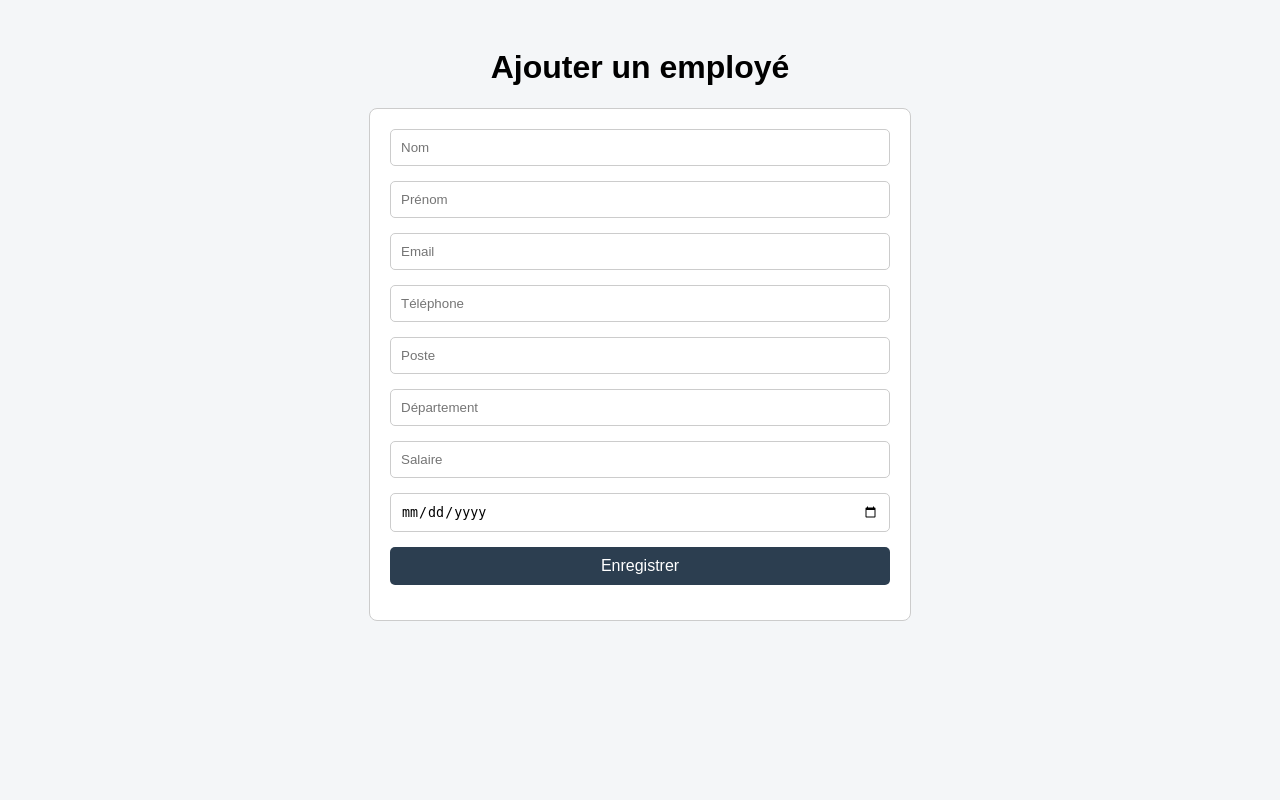
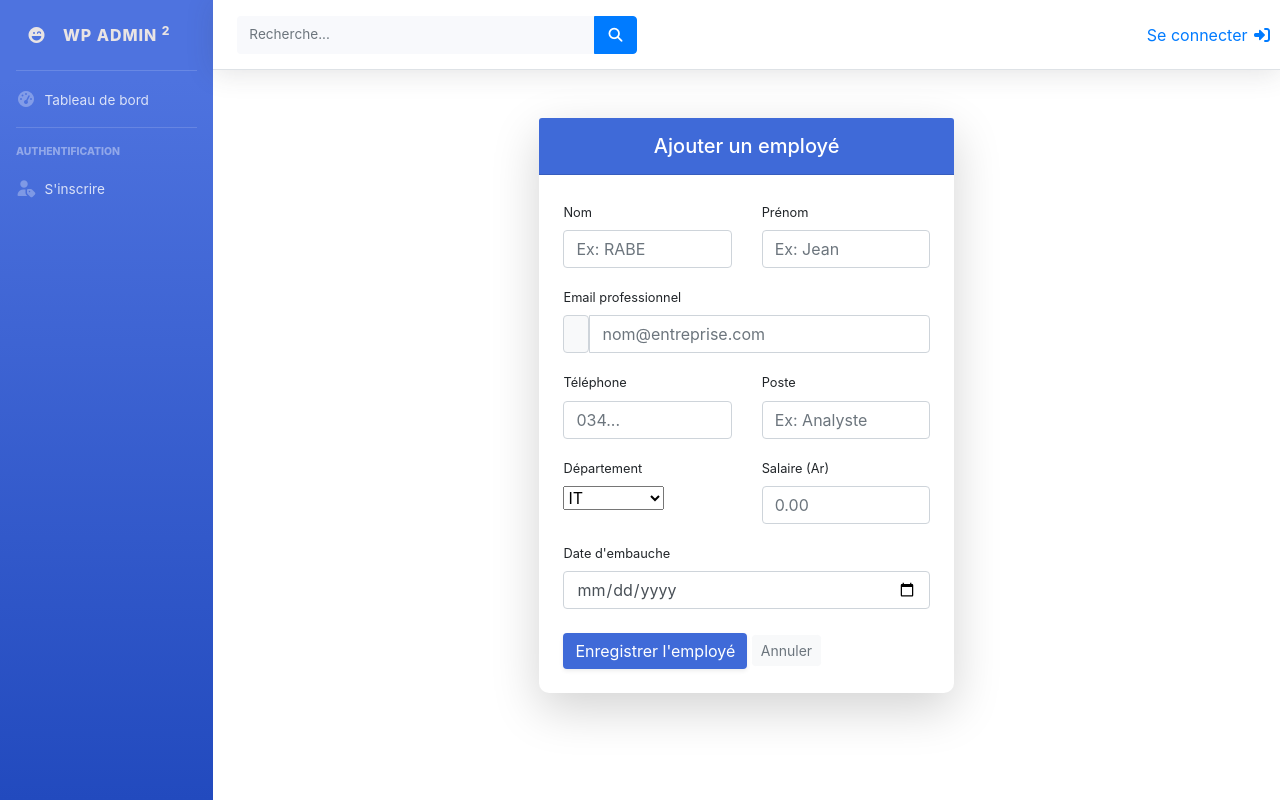
Before and after one commit to Tsiaro-Yohan09/learn_django, a Django app: template projet_django/gestion_employee/templates/create_employee.html in a window 1280 px wide. Run offline with Django 5.2, Linux system fonts and the light colour scheme; the template is opened without the code that fills it, so the values that code supplies are empty; some libraries are stand-ins or nearby versions.

Commit message:
Add gestion_employee at base.html Change font and color of template gestion_employee

```diff
--- a/projet_django/gestion_employee/templates/create_employee.html
+++ b/projet_django/gestion_employee/templates/create_employee.html
@@ -1,90 +1,80 @@
-<!DOCTYPE html>
-<html lang="fr">
-<head>
-    <meta charset="UTF-8">
-    <title>Ajouter Employé</title>
-    <style>
-        body {
-            font-family: Arial, sans-serif;
-            background: #f4f6f8;
-            padding: 20px;
-        }
+{% extends "base.html" %}
+{% block content %}
+<div class="container mt-5">
+    <div class="row justify-content-center">
+        <div class="col-md-6 col-lg-5">
+            <div class="card shadow-lg border-0">
+                <div class="card-header py-3" style="background-color: #3f6ad8;">
+                    <h5 class="text-white mb-0 text-center">
+                        <i class="bi bi-person-plus-fill me-2"></i>Ajouter un employé
+                    </h5>
+                </div>
 
-        h1 {
-            text-align: center;
-        }
+                <div class="card-body p-4">
+                    <form method="POST">
+                        {% csrf_token %}
 
-        /* Formulaire style "tableau" */
-        form {
-            background: white;
-            padding: 20px;
-            max-width: 500px;
-            margin: 0 auto 30px auto;
-            border: 1px solid #ccc;
-            border-radius: 8px;
-        }
+                        <div class="row g-2 mb-3">
+                            <div class="col-md">
+                                <label class="form-label small fw-bold">Nom</label>
+                                <input type="text" name="name" class="form-control" placeholder="Ex: RABE" required>
+                            </div>
+                            <div class="col-md">
+                                <label class="form-label small fw-bold">Prénom</label>
+                                <input type="text" name="first_name" class="form-control" placeholder="Ex: Jean" required>
+                            </div>
+                        </div>
 
-        form input, form button {
-            width: 100%;
-            padding: 10px;
-            margin-bottom: 15px;
-            border: 1px solid #ccc;
-            border-radius: 5px;
-            box-sizing: border-box;
-        }
+                        <div class="mb-3">
+                            <label class="form-label small fw-bold">Email professionnel</label>
+                            <div class="input-group">
+                                <span class="input-group-text bg-light"><i class="bi bi-envelope"></i></span>
+                                <input type="email" name="email" class="form-control" placeholder="nom@entreprise.com" required>
+                            </div>
+                        </div>
 
-        form button {
-            background-color: #2c3e50;
-            color: white;
-            border: none;
-            cursor: pointer;
-            font-size: 16px;
-        }
+                        <div class="row g-2 mb-3">
+                            <div class="col-md">
+                                <label class="form-label small fw-bold">Téléphone</label>
+                                <input type="text" name="phone" class="form-control" placeholder="034..." required>
+                            </div>
+                            <div class="col-md">
+                                <label class="form-label small fw-bold">Poste</label>
+                                <input type="text" name="poste" class="form-control" placeholder="Ex: Analyste" required>
+                            </div>
+                        </div>
 
-        form button:hover {
-            background-color: #34495e;
-        }
+                        <div class="row g-2 mb-3">
+                            <div class="col-md">
+                                <label class="form-label small fw-bold">Département</label>
+                                <select name="departement" class="form-select">
+                                    <option value="IT">IT</option>
+                                    <option value="RH">RH</option>
+                                    <option value="Finance">Finance</option>
+                                    <option value="Logistique">Logistique</option>
+                                </select>
+                            </div>
+                            <div class="col-md">
+                                <label class="form-label small fw-bold">Salaire (Ar)</label>
+                                <input type="number" name="salary" class="form-control" placeholder="0.00" required>
+                            </div>
+                        </div>
 
-        /* Table style */
-        table {
-            width: 100%;
-            border-collapse: collapse;
-            background: white;
-        }
+                        <div class="mb-4">
+                            <label class="form-label small fw-bold">Date d'embauche</label>
+                            <input type="date" name="date_embauche" class="form-control" required>
+                        </div>
 
-        th, td {
-            border: 1px solid #ccc;
-            padding: 10px;
-            text-align: center;
-        }
-
-        th {
-            background: #2c3e50;
-            color: white;
-        }
-
-        tr:nth-child(even) {
-            background: #f2f2f2;
-        }
-
-    </style>
-</head>
-<body>
-
-<h1>Ajouter un employé</h1>
-
-<form method="post">
-    {% csrf_token %}
-    <input type="text" name="name" placeholder="Nom" required>
-    <input type="text" name="first_name" placeholder="Prénom" required>
-    <input type="email" name="email" placeholder="Email" required>
-    <input type="text" name="phone" placeholder="Téléphone" required>
-    <input type="text" name="poste" placeholder="Poste" required>
-    <input type="text" name="departement" placeholder="Département" required>
-    <input type="number" name="salary" placeholder="Salaire" required>
-    <input type="date" name="date_embauche" placeholder="Date Embauche" required>
-    <button type="submit">Enregistrer</button>
-</form>
-
-</body>
-</html>
+                        <div class="d-grid gap-2">
+                            <button type="submit" class="btn btn-primary shadow-sm" style="background-color: #3f6ad8; border: none;">
+                                <i class="bi bi-check-circle me-2"></i>Enregistrer l'employé
+                            </button>
+                            <a href="{% url 'liste_employer' %}" class="btn btn-light btn-sm text-muted">Annuler</a>
+                        </div>
+                    </form>
+                </div>
+            </div>
+        </div>
+    </div>
+</div>
+{% endblock %}
--- a/projet_django/gestion_employee/urls.py
+++ b/projet_django/gestion_employee/urls.py
@@ -2,6 +2,7 @@ from django.urls import path
 from . import views
 
 urlpatterns = [
-    path('', views.create_employee, name='employee'),
-    path('liste/', views.list_employee, name='liste')
+    path('', views.list_employee, name='liste_employer'),
+    path('informations_employer/<int:id>', views.information_employee, name='informations_employer'),
+    path('creer_employer/', views.create_employee, name='creer_employee'),
 ]
--- a/projet_django/home_page/static/css/style.css
+++ b/projet_django/home_page/static/css/style.css
@@ -195,3 +195,21 @@ hr {
 .bg-white {
     background-color: #ffffff !important;
 }
+.table thead th {
+    text-transform: uppercase;
+    font-size: 0.85rem;
+    letter-spacing: 0.5px;
+}
+
+.table tbody tr:hover {
+    background-color: rgba(13, 110, 253, 0.05); /* Bleu très léger au survol */
+}
+
+.card {
+    border: none;
+    border-radius: 10px;
+}
+
+.badge {
+    font-weight: 500;
+}
--- a/projet_django/home_page/templates/blocks/sidebar.html
+++ b/projet_django/home_page/templates/blocks/sidebar.html
@@ -35,7 +35,7 @@
                 Emplyees
             </div>
             <li class="nav-item {% if current_page|default:0 == 4 %}active{% endif %}">
-                <a class="nav-link collapsed" href="">
+                <a class="nav-link collapsed" href="{% url 'liste_employer' %}">
                     <i class="fa-solid fa-file-invoice"></i>
                     <span>Liste</span>
                 </a>
--- a/projet_django/projet_django/urls.py
+++ b/projet_django/projet_django/urls.py
@@ -18,7 +18,7 @@ from django.contrib import admin
 from django.urls import path, include
 
 urlpatterns = [
-    path('employer/', include('gestion_employee.urls')),
     path('', include('home_page.urls')),
+    path('liste_employer/', include('gestion_employee.urls')),
     path('admin/', admin.site.urls),
 ]
```
Also changed, not shown: projet_django/gestion_employee/templates/informations.html (added, +66 -0 lines), projet_django/gestion_employee/templates/liste_employee.html (+41 -58 lines), projet_django/gestion_employee/views.py (+6 -1 lines).
